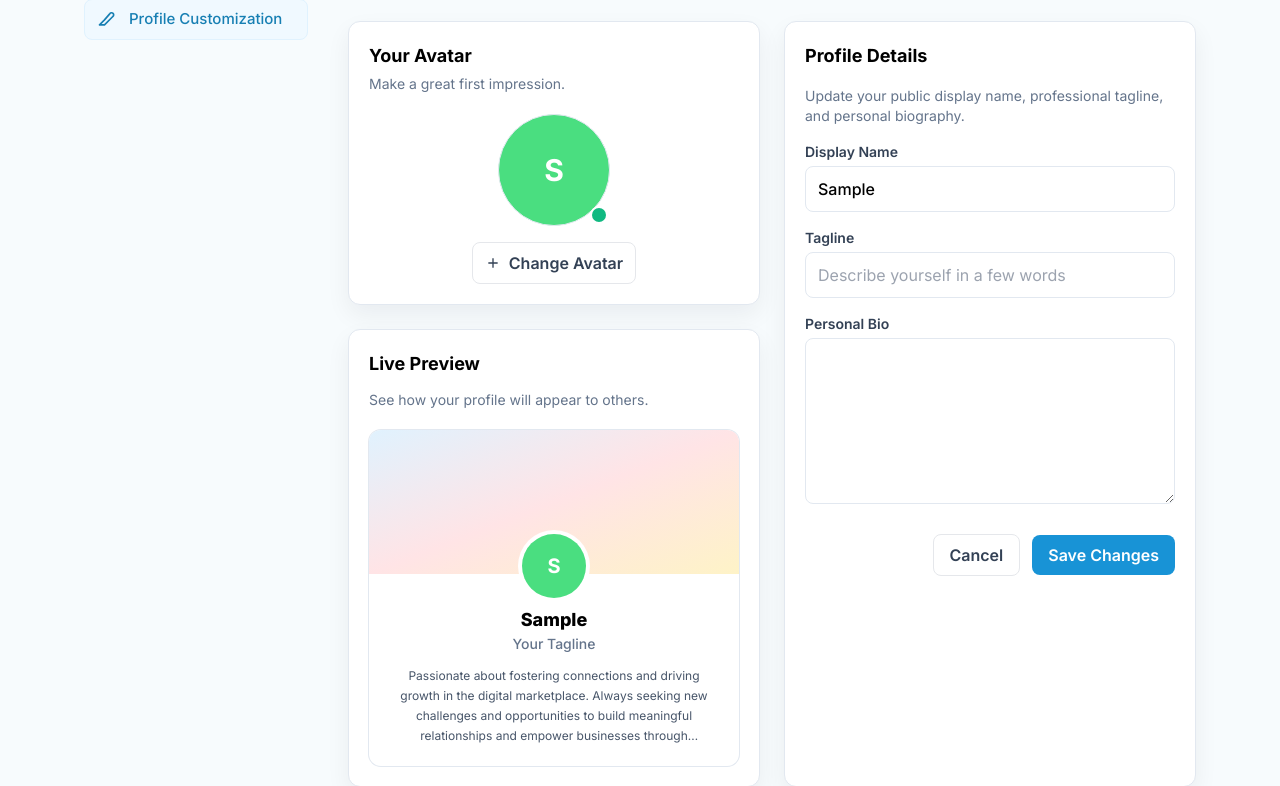
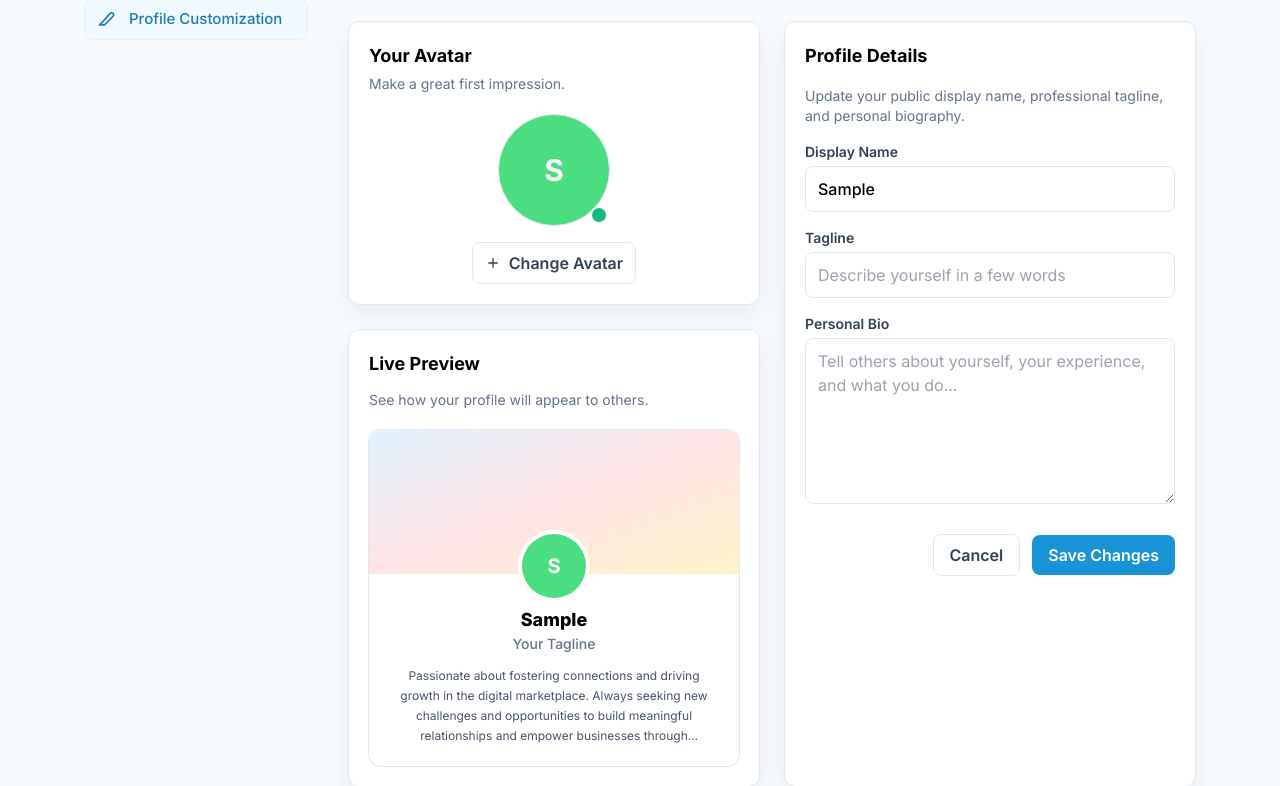
Before and after one commit to siv727/CSIT327-G1-Thryve, a Django app: page /profile/customization/ in a window 1280 px wide. Shown: the part 178-964 px from the top of the page. Run offline with Django 5.2, Linux system fonts and the light colour scheme; the visitor is signed in with stand-in values (Sample User, id 1); data comes from the database, SQL or seed files in the repository; some libraries are stand-ins or nearby versions.

Commit message:
feature(profile): update_bio

```diff
--- a/thryve/profile_app/forms.py
+++ b/thryve/profile_app/forms.py
@@ -48,7 +48,8 @@ class ProfileCustomizationForm(forms.ModelForm):
             'bio': forms.Textarea(attrs={
                 'id': 'id_bio',
                 'rows': 6,
-                'class': 'w-full rounded-lg border border-slate-200 px-3 py-2.5 font-medium focus:outline-none focus:ring-2 focus:ring-sky-300 resize-y',
+                'placeholder': 'Tell others about yourself, your experience, and what you do...',
+                'class': 'w-full rounded-lg border border-slate-200 px-3 py-2.5 focus:outline-none focus:ring-2 focus:ring-sky-300 resize-y',
             }),
             'avatar': forms.FileInput(attrs={
                 'id': 'id_avatar',
--- a/thryve/profile_app/templates/profile_app/profile_customization.html
+++ b/thryve/profile_app/templates/profile_app/profile_customization.html
@@ -315,14 +315,21 @@
       const tagOut    = document.getElementById('previewTag');
       const bioOut    = document.getElementById('previewBio');
 
+      // Initialize live preview with saved values on page load
+      function updateLivePreview() {
+        nameOut.textContent = nameInput.value.trim() || '{{ user.first_name }}';
+        tagOut.textContent = tagInput.value.trim() || 'Your Tagline';
+        bioOut.textContent = bioInput.value.trim() || '{{ form.bio.value|default:"Passionate about fostering connections and driving growth in the digital marketplace. Always seeking new challenges and opportunities to build meaningful relationships and empower businesses through technology."|linebreaksbr }}';
+      }
+
+      // Update on input
       [nameInput, tagInput, bioInput].forEach(el => {
         if (!el) return;
-        el.addEventListener('input', () => {
-          if (el === nameInput) nameOut.textContent = el.value.trim() || '{{ user.first_name }}';
-          if (el === tagInput)  tagOut.textContent  = el.value.trim() || 'Your Tagline';
-          if (el === bioInput)  bioOut.textContent  = el.value.trim() || '';
-        });
+        el.addEventListener('input', updateLivePreview);
       });
+
+      // Initialize on page load
+      updateLivePreview();
 
       const fileInput  = document.getElementById('id_avatar');
       const prevBig    = document.getElementById('avatarPreview');
--- a/thryve/profile_app/views.py
+++ b/thryve/profile_app/views.py
@@ -23,16 +23,16 @@ def profile_customization_view(request):
             saved_profile = form.save()
             print(f"Saved profile: {saved_profile}, avatar: {saved_profile.avatar}")
             print(f"Display name: {saved_profile.display_name}")
+            print(f"Tagline: {saved_profile.tagline}")
+            print(f"Bio: {saved_profile.bio}")
             print(f"Avatar URL: {saved_profile.avatar.url if saved_profile.avatar else 'None'}")
-            # Refresh the profile object to get updated data
-            profile.refresh_from_db()
             return redirect('profile_customization')
         else:
             print(f"Form errors: {form.errors}")
             print(f"Non-field errors: {form.non_field_errors()}")
     else:
         form = ProfileCustomizationForm(instance=profile, user=request.user)
-        print(f"GET request. Profile display_name: {profile.display_name}, avatar: {profile.avatar}")
+        print(f"GET request. Profile display_name: {profile.display_name}, tagline: {profile.tagline}, bio: {profile.bio}, avatar: {profile.avatar}")
 
     # Get user's initial and assign a color class for default avatar
     user = request.user
```
